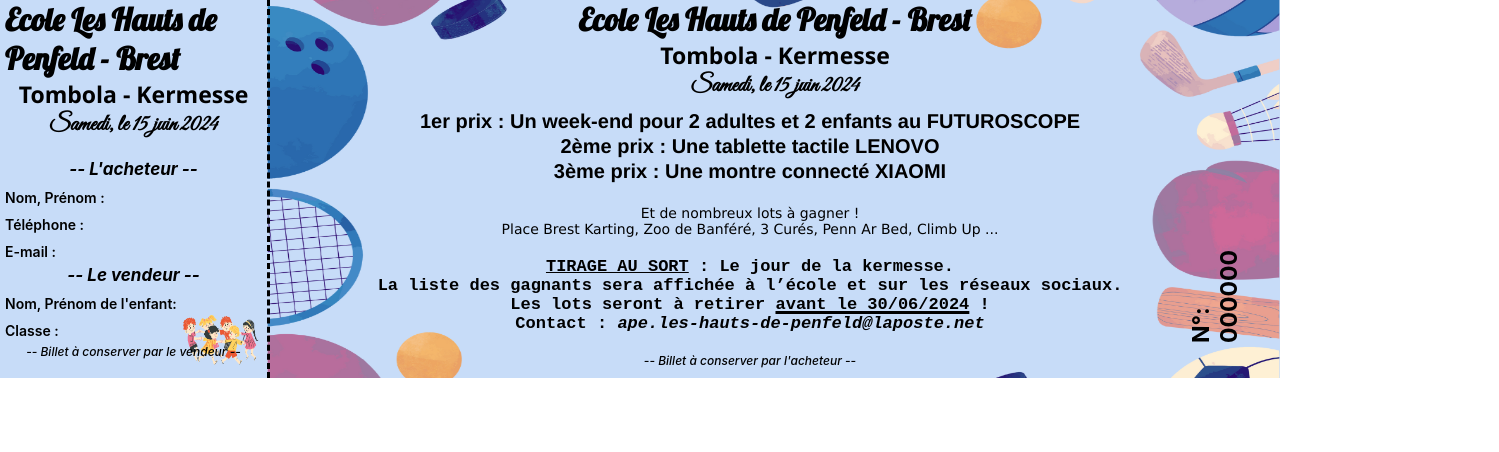
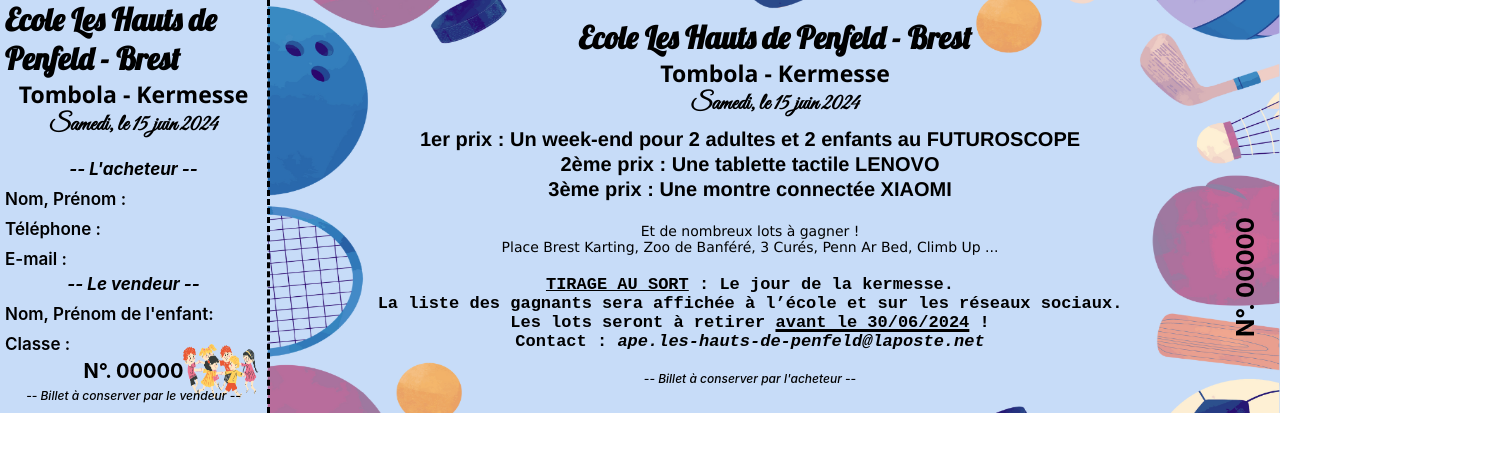
Before and after one commit to VSABernard/ticket-tombola, a React (Create React App) app: page / in a window 1280 px wide. Shown: the top 452 px of the page, 1499 px wide, since content can reach past the window. Built offline with nearby package versions, Linux system fonts and the light colour scheme.

Commit message:
Add Number as component

```diff
--- a/src/components/Form/Form.css
+++ b/src/components/Form/Form.css
@@ -18,3 +18,15 @@
     font-weight: 600;
     margin-top: 10px;
 }
+
+.form-number {
+    display: block;
+    height: auto;
+    width: auto;
+    font-size: 20px;
+    text-align: center;
+}
+
+.buyer p, .seller p {
+    font-size: 17px;
+}
--- a/src/components/Form/Form.jsx
+++ b/src/components/Form/Form.jsx
@@ -1,4 +1,5 @@
 import React from "react";
+import Number from "../Number/Number";
 import "./Form.css";
 
 const Form = () => {
@@ -15,6 +16,9 @@ const Form = () => {
                 <p className="data">Nom, Prénom de l'enfant:</p>
                 <p className="data">Classe :</p>
             </div>
+            <div className="form-number">
+                <Number />
+            </div>
             <div className="footer">
                 <p>-- Billet à conserver par le vendeur --</p>
             </div>
--- a/src/components/Number/Number.css
+++ b/src/components/Number/Number.css
@@ -0,0 +1,5 @@
+.number-ticket p {
+    font-weight: bold;
+    width: auto;
+    height: auto;
+}
--- a/src/components/Number/Number.jsx
+++ b/src/components/Number/Number.jsx
@@ -0,0 +1,12 @@
+import React from "react";
+import "./Number.css"
+
+const Number = () => {
+    return (
+        <div className="number-ticket">
+            <p>N°. 00000</p>
+        </div>
+    )
+}
+
+export default Number
--- a/src/components/Price/Price.css
+++ b/src/components/Price/Price.css
@@ -66,17 +66,17 @@ h4 {
     margin-bottom: 10px;
 }
 
+/*.ticket-number {
+    display: block;
+    height: auto;
+    width: auto;
+}*/
 
 .ticket-number {
     display: block;
-    height: auto;
-    width: auto;
-}
-
-.ticket-number .number {
-    font-size: 23px;
+    font-size: 24px;
     font-weight: bold;
-    transform: rotateZ(-90deg) translateX(-140px);
+    transform: rotateZ(-90deg) translateX(-10px) translateY(150px);
     width: 130px;
     height: auto;
 }
--- a/src/components/Price/Price.js
+++ b/src/components/Price/Price.js
@@ -1,4 +1,5 @@
 import React from "react";
+import Number from "../Number/Number";
 import "./Price.css";
 
 const Price = () => {
@@ -8,7 +9,7 @@ const Price = () => {
                 <div className="first-price">
                     <h4>1er prix : Un week-end pour 2 adultes et 2 enfants au FUTUROSCOPE</h4>
                     <h4>2ème prix : Une tablette tactile LENOVO</h4>
-                    <h4>3ème prix : Une montre connecté XIAOMI</h4>
+                    <h4>3ème prix : Une montre connectée XIAOMI</h4>
                 </div>
                 <div className="subt-price">
                     <p>Et de nombreux lots à gagner !</p>
@@ -25,7 +26,7 @@ const Price = () => {
                 </div>
             </div>
             <div className="ticket-number">
-                <p className="number">N°: 000000</p>
+                <Number />
             </div>
         </div>
     )
```
Also changed, not shown: src/components/Aside/Aside.css (line endings or trailing spaces).
